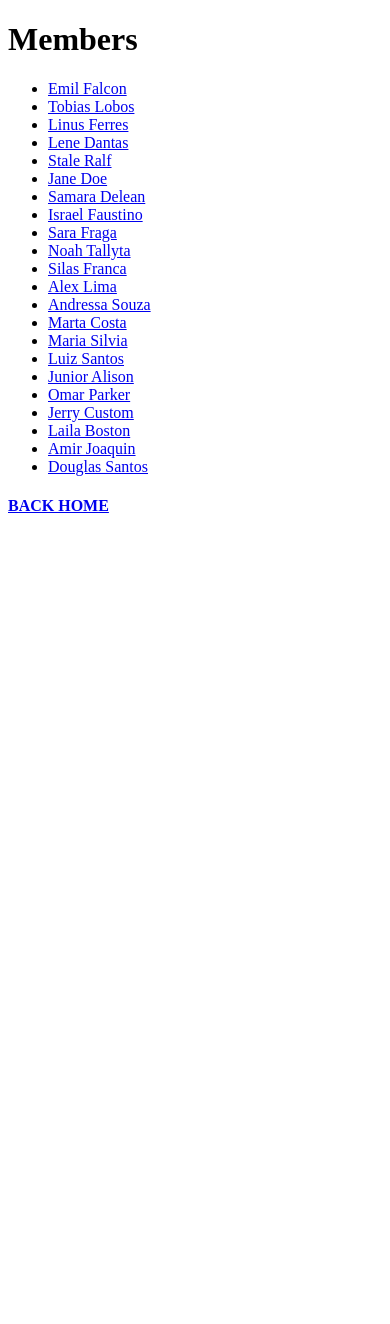
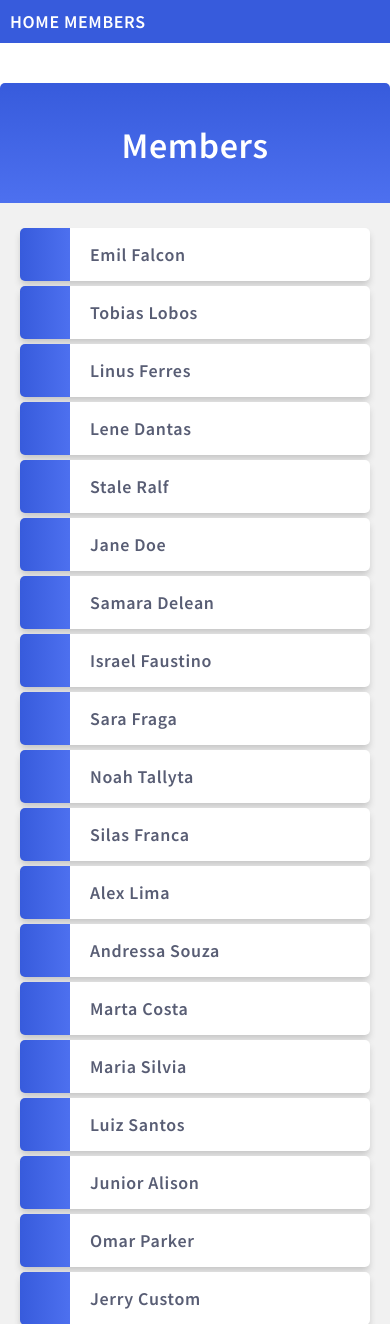
Before and after one commit to israellinofaustino/myworld, a Django app: page /members/ in a window 390 px wide. Shown: the top 1324 px of the page. Before the commit the page ends 513 px from the top, so only its background shows below. Run offline with Django 4.2, Linux system fonts and the light colour scheme; data comes from the database, SQL or seed files in the repository; both versions use the stored data as it was after the commit.

Commit message:
Add some style

```diff
--- a/my_tennis_club/members/templates/all_members.html
+++ b/my_tennis_club/members/templates/all_members.html
@@ -5,11 +5,13 @@
 {% endblock %}
 
 {% block content %}
+<div class='mycard'>
     <h1>Members</h1>
     <ul>
       {% for x in mymembers %}
-      <li><a href="details/{{ x.id }}">{{ x.firstname }} {{ x.lastname }}</a></li>
+        <li onclick="window.location = 'details/{{ x.id }}'">{{ x.firstname }} {{ x.lastname }}</li>
       {% endfor %}
     </ul>
     <h4><a href="/">BACK HOME</a></h4>
+</div>
 {% endblock %}
--- a/my_tennis_club/members/templates/details.html
+++ b/my_tennis_club/members/templates/details.html
@@ -5,8 +5,10 @@
 {% endblock %}
 
 {% block content %}
+  <div class="mycard">
     <h1>{{ mymember.firstname }} {{ mymember.lastname }}</h1>
-    <p>Phone: {{ mymember.phone }}</p>
+    <p>Phone {{ mymember.phone }}</p>
     <p>Member since: {{ mymember.joined_date }}</p>
     <p>Back to <a href="/members">Members</a></p>
+  </div>
 {% endblock %}
--- a/my_tennis_club/members/templates/master.html
+++ b/my_tennis_club/members/templates/master.html
@@ -1,10 +1,17 @@
+{% load static %}
 <!DOCTYPE html>
 <html lang="en">
 <head>
     <meta charset="UTF-8">
     <title>{% block title %}{% endblock %}</title>
+    <link rel="stylesheet" href="{% static 'mystyles.css' %}">
 </head>
 <body>
+    <div class='topnav'>
+        <a href="/">HOME</a>
+        <a href="/members">MEMBERS</a>
+    </div>
+
     {% block content %}
     {% endblock %}
 </body>
--- a/my_tennis_club/members/templates/template.html
+++ b/my_tennis_club/members/templates/template.html
@@ -5,7 +5,10 @@
     <meta charset="UTF-8">
     <title>TESTING</title>
 </head>
-<link rel='stylesheet' href='{% static "style.css" %}'>
+{% comment %} <link rel='stylesheet' href='{% static "style.css" %}'> {% endcomment %}
+
+<link rel='stylesheet' href='{% static "myglobal.css" %}'> {% comment %} all application can access this .css {% endcomment %}
+
 <body>
 {% include 'mymenu.html' with me='IS' sponsor='Life' %}
 
--- a/my_tennis_club/my_tennis_club/settings.py
+++ b/my_tennis_club/my_tennis_club/settings.py
@@ -121,6 +121,10 @@ STATIC_ROOT = BASE_DIR / 'productionfiles'
 
 STATIC_URL = 'static/'
 
+STATICFILES_DIRS = [
+    BASE_DIR / 'mystaticfiles'
+]
+
 # Default primary key field type
 # https://docs.djangoproject.com/en/4.2/ref/settings/#default-auto-field
 
--- /dev/null
+++ b/my_tennis_club/mystaticfiles/myglobal.css
@@ -0,0 +1,3 @@
+body {
+    background-color: rgb(155, 199, 210);
+}
--- /dev/null
+++ b/my_tennis_club/mystaticfiles/mystyles.css
@@ -0,0 +1,78 @@
+@import url('https://fonts.googleapis.com/css2?family=Source+Sans+Pro:wght@400;600&display=swap');
+
+body {
+    margin: 0;
+    font: 600 18px 'Source Sans Pro', sans-serif;
+    letter-spacing: 0.64px;
+    color: #585d74;
+}
+
+.topnav {
+    background-color: #375BDC;
+    color: #ffffff;
+    padding: 10px;
+}
+
+.topnav a:link,
+.topnav a:visited {
+    text-decoration: none;
+    color: #ffffff;
+}
+
+.topnav a:hover,
+.topnav a:active {
+    text-decoration: underline;
+}
+
+.mycard {
+    background-color: #f1f1f1;
+    background-image: linear-gradient(to bottom, #375BDC, #4D70EF);
+    background-size: 100% 120px;
+    background-repeat: no-repeat;
+    margin: 40px auto;
+    width: 350px;
+    border-radius: 5px;
+    box-shadow: 0 5px 7px -1px rgba(51, 51, 51, 0.23);
+    padding: 20px;
+}
+
+.mycard h1 {
+    text-align: center;
+    color: #ffffff;
+    margin: 20px 0 60px 0;
+}
+
+ul {
+    list-style-type: none;
+    padding: 0;
+    margin: 0;
+}
+
+li {
+    background-color: #ffffff;
+    background-image: linear-gradient(to right, #375BDC, #4D70EF);
+    background-size: 50px 60px;
+    background-repeat: no-repeat;
+    cursor: pointer;
+    transition: transform .25s;
+    border-radius: 5px;
+    box-shadow: 0 5px 7px -1px rgba(51, 51, 51, 0.23);
+    padding: 15px;
+    padding-left: 70px;
+    margin-top: 5px;
+}
+
+li:hover {
+    transform: scale(1.1);
+}
+
+a:link,
+a:visited {
+    color: #375BDC;
+}
+
+.main,
+.main h1 {
+    text-align: center;
+    color: #375BDC;
+}
--- /dev/null
+++ b/my_tennis_club/productionfiles/myglobal.css
@@ -0,0 +1,3 @@
+body {
+    background-color: rgb(155, 199, 210);
+}
```
Also changed, not shown: my_tennis_club/members/templates/main.html (+2 -34 lines), my_tennis_club/productionfiles/main.css (added, +85 -0 lines), my_tennis_club/productionfiles/mystyles.css (added, +78 -0 lines), my_tennis_club/db.sqlite3.
